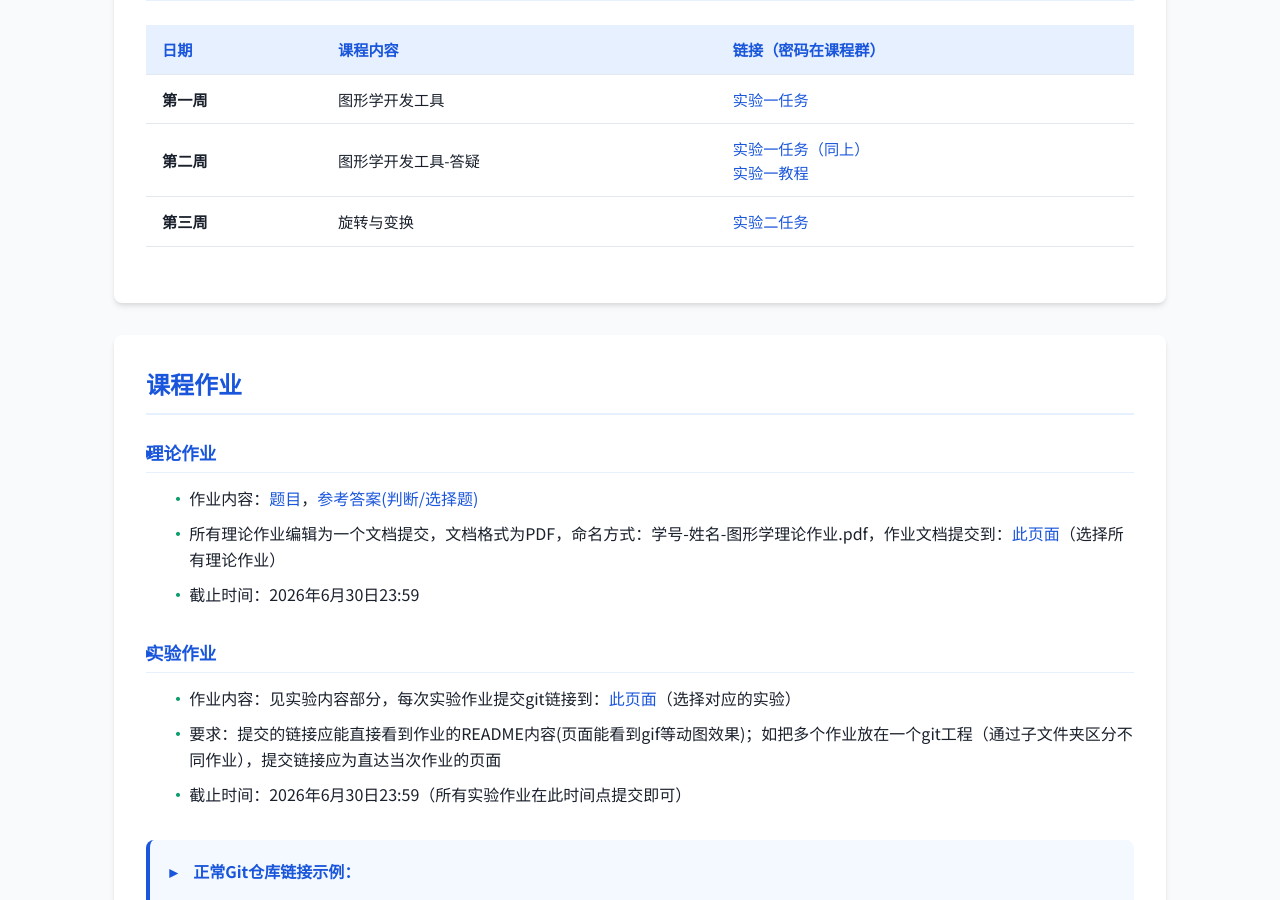
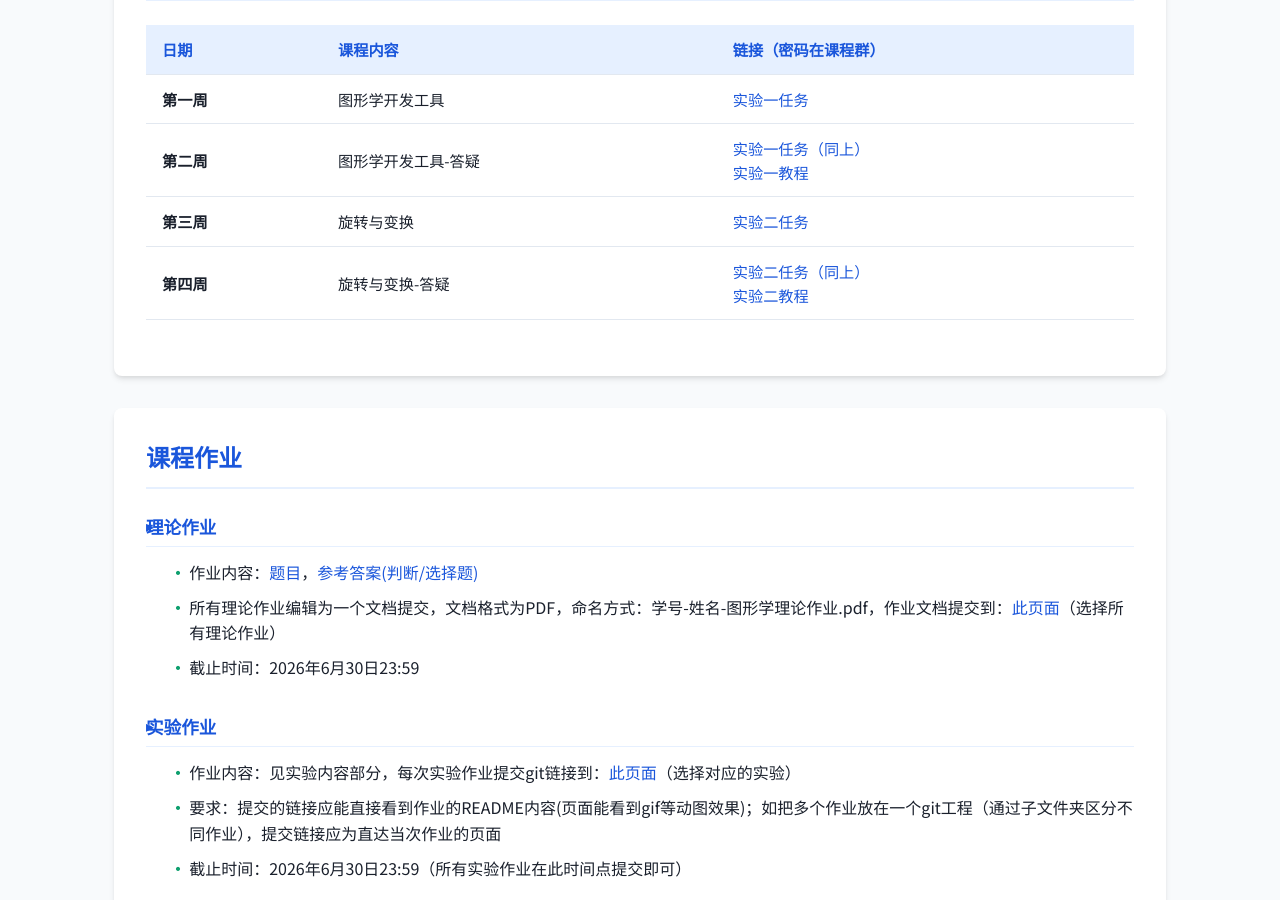
Before and after one commit to zhwinfo/zhwinfo.github.io, a Jekyll site: the page cg/index.html, which Jekyll copies as it is, in a window 1280 px wide and 900 px high, scrolled down 2001 px. Built offline with Jekyll 4.4.1, drawn with Linux system fonts in a browser that asks for light colours.

Commit message:
fast update

```diff
--- a/cg/index.html
+++ b/cg/index.html
@@ -532,6 +532,16 @@
                             </td>
                         </tr>
                     </tbody>
+                    <tbody>
+                        <tr>
+                            <td><strong>第四周</strong></td>
+                            <td>旋转与变换-答疑</td>
+                            <td>
+                                <a href="https://bnu-3dv-lab.feishu.cn/wiki/Gj9JwuqiOiWO15kUhfscS04lnJh" target="_blank">实验二任务（同上）</a><br>
+                                <a href="https://bnu-3dv-lab.feishu.cn/wiki/BYajw6vtmi3501kRhGyc8mrlnhf" target="_blank">实验二教程</a>
+                            </td>
+                        </tr>
+                    </tbody>
                 </table>
             </div>
         </section>
```
